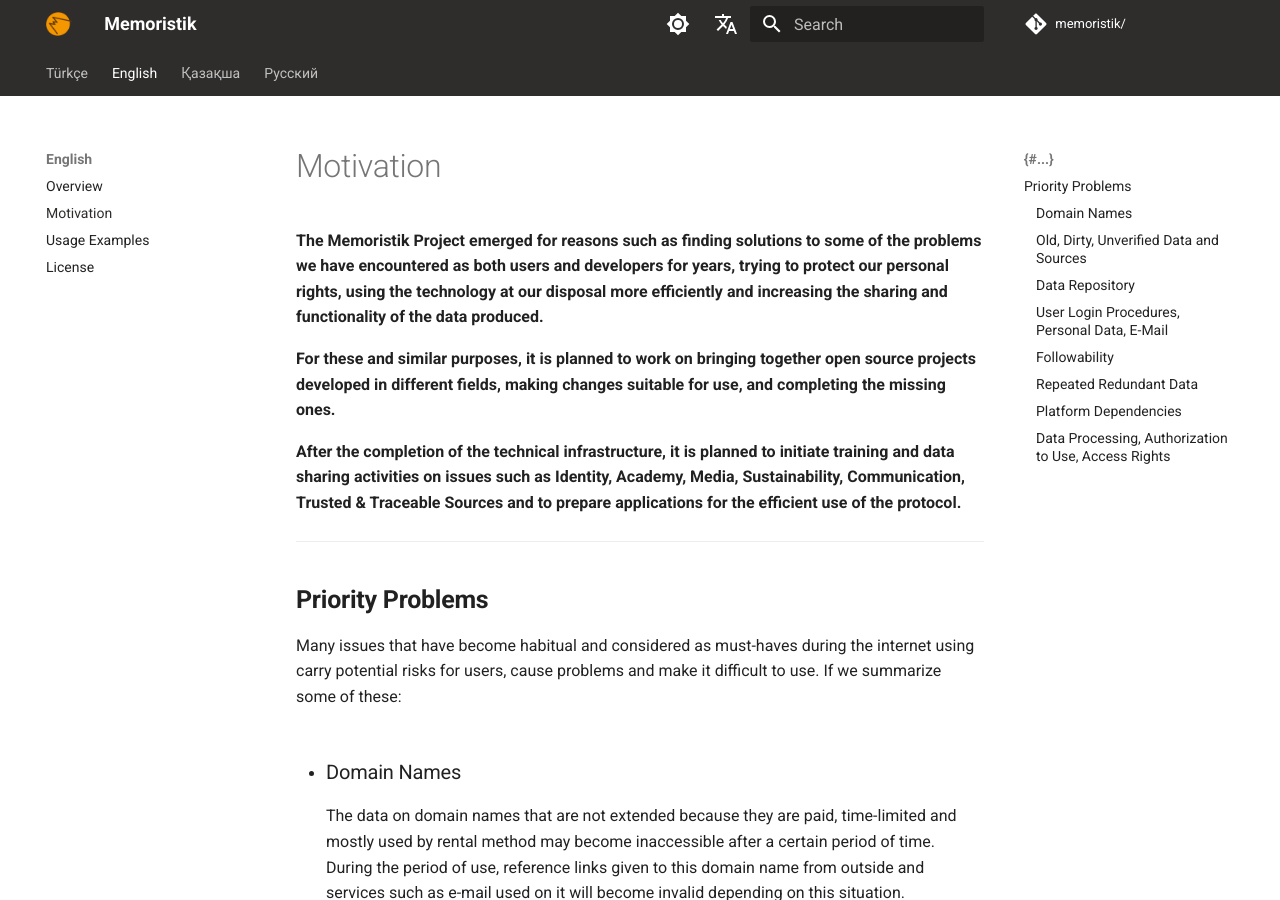
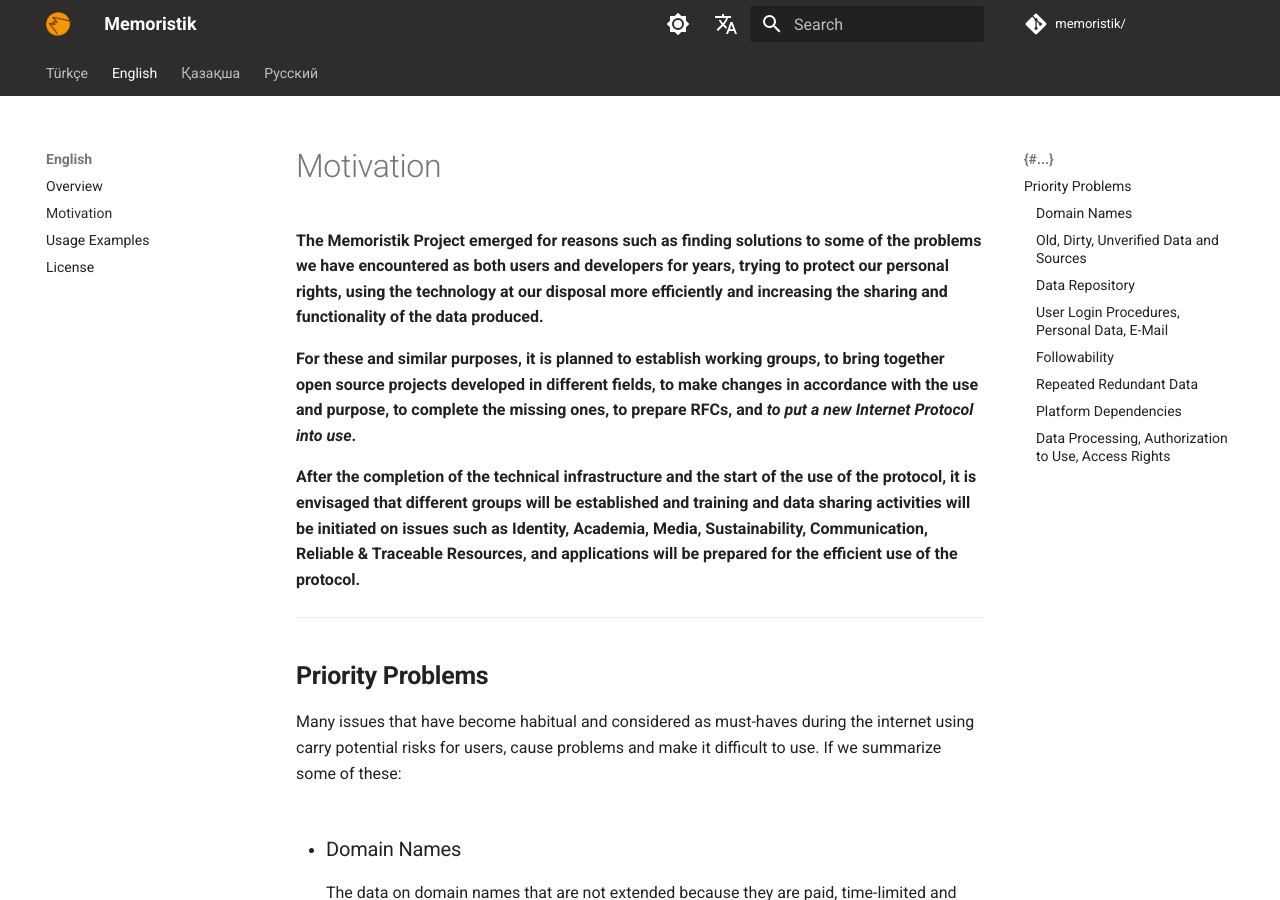
Before and after one commit to memoristik/memoristik.github.io, an MkDocs documentation site: the page built from docs/en/motivation.md, in a window 1280 px wide and 900 px high. Built offline with MkDocs 1.6.1 and Material for MkDocs 9.7.7, drawn with Linux system fonts in a browser that asks for light colours; comment, search, counter and statistics services are not loaded; some of the changed text lies outside the part shown.

Commit message:
small fix

```diff
--- a/docs/en/motivation.md
+++ b/docs/en/motivation.md
@@ -2,9 +2,9 @@
 
 **The Memoristik Project emerged for reasons such as finding solutions to some of the problems we have encountered as both users and developers for years, trying to protect our personal rights, using the technology at our disposal more efficiently and increasing the sharing and functionality of the data produced.**
 
-**For these and similar purposes, it is planned to work on bringing together open source projects developed in different fields, making changes suitable for use, and completing the missing ones.**
+**For these and similar purposes, it is planned to establish working groups, to bring together open source projects developed in different fields, to make changes in accordance with the use and purpose, to complete the missing ones, to prepare RFCs, and ___to put a new Internet Protocol into use___.**
 
-**After the completion of the technical infrastructure, it is planned to initiate training and data sharing activities on issues such as Identity, Academy, Media, Sustainability, Communication, Trusted & Traceable Sources and to prepare applications for the efficient use of the protocol.**
+**After the completion of the technical infrastructure and the start of the use of the protocol, it is envisaged that different groups will be established and training and data sharing activities will be initiated on issues such as Identity, Academia, Media, Sustainability, Communication, Reliable & Traceable Resources, and applications will be prepared for the efficient use of the protocol.**
 
 ---
 
@@ -43,7 +43,7 @@
 
 - ### Repeated Redundant Data
 
-    Especially in the case of "products", the same data is repeated in every different environment where that product is available. For example, technical information about a product is re-entered on the sites where that product is sold. This leads to wasted labor.
+    Especially in the case of "products", the same data is repeated in every different environment where that product is available. For example, the technical information for a product is re-entered each time on the sites where that product is sold, despite having the same content.
 
 
 - ### Platform Dependencies
```
Also changed, not shown: docs/tr/motivasyon.md (+3 -3 lines).
